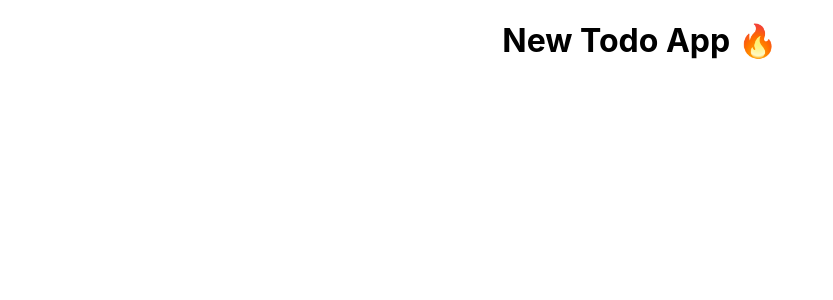
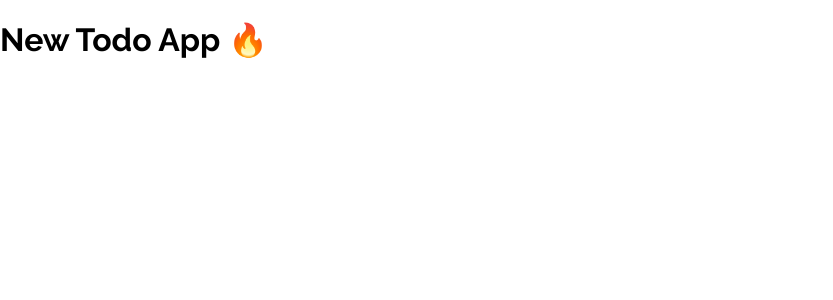
Before and after one commit to Vijendra-Achar/my-tasks, a React (Create React App) app: page / in a window 1280 px wide. Shown: the top 300 px of the page, without its empty margins (0-833 px from the left). Built offline with nearby package versions, Linux system fonts and the light colour scheme.

Commit message:
Added SCSS to the Project

```diff
--- a/package.json
+++ b/package.json
@@ -4,10 +4,12 @@
   "private": true,
   "dependencies": {
     "@material-ui/core": "^4.12.3",
+    "@mui/icons-material": "^5.1.0",
     "@testing-library/jest-dom": "^5.15.0",
     "@testing-library/react": "^11.2.7",
     "@testing-library/user-event": "^12.8.3",
     "axios": "^0.24.0",
+    "node-sass": "^6.0.1",
     "react": "^17.0.2",
     "react-dom": "^17.0.2",
     "react-scripts": "4.0.3",
--- a/src/App.js
+++ b/src/App.js
@@ -1,8 +1,11 @@
-import './App.css';
+import './App.scss';
+
+import Header from './components/Header';
 
 function App() {
   return (
-    <div className="App">
+    <div>
+      <Header />
       <h1>New Todo App 🔥</h1>
     </div>
   );
--- /dev/null
+++ b/src/components/Header.jsx
@@ -0,0 +1,5 @@
+import React from 'react';
+
+export default function Header() {
+  return <div className="header"></div>;
+}
--- a/src/index.css
+++ /dev/null
@@ -1,13 +0,0 @@
-body {
-  margin: 0;
-  font-family: -apple-system, BlinkMacSystemFont, 'Segoe UI', 'Roboto', 'Oxygen',
-    'Ubuntu', 'Cantarell', 'Fira Sans', 'Droid Sans', 'Helvetica Neue',
-    sans-serif;
-  -webkit-font-smoothing: antialiased;
-  -moz-osx-font-smoothing: grayscale;
-}
-
-code {
-  font-family: source-code-pro, Menlo, Monaco, Consolas, 'Courier New',
-    monospace;
-}
--- a/src/index.js
+++ b/src/index.js
@@ -1,6 +1,6 @@
 import React from 'react';
 import ReactDOM from 'react-dom';
-import './index.css';
+import './index.scss';
 import App from './App';
 import reportWebVitals from './reportWebVitals';
 
@@ -8,7 +8,7 @@ ReactDOM.render(
   <React.StrictMode>
     <App />
   </React.StrictMode>,
-  document.getElementById('root')
+  document.getElementById('root'),
 );
 
 // If you want to start measuring performance in your app, pass a function
--- /dev/null
+++ b/src/index.scss
@@ -0,0 +1,12 @@
+@import url('https://fonts.googleapis.com/css2?family=Raleway:wght@200;400;700&display=swap');
+
+body {
+  margin: 0;
+  font-family: 'Raleway', sans-serif;
+  -webkit-font-smoothing: antialiased;
+  -moz-osx-font-smoothing: grayscale;
+}
+
+code {
+  font-family: source-code-pro, Menlo, Monaco, Consolas, 'Courier New', monospace;
+}
```
Also changed, not shown: src/App.scss (renamed from src/App.css), 1 other file (tests, documents, lock files or other folders).
